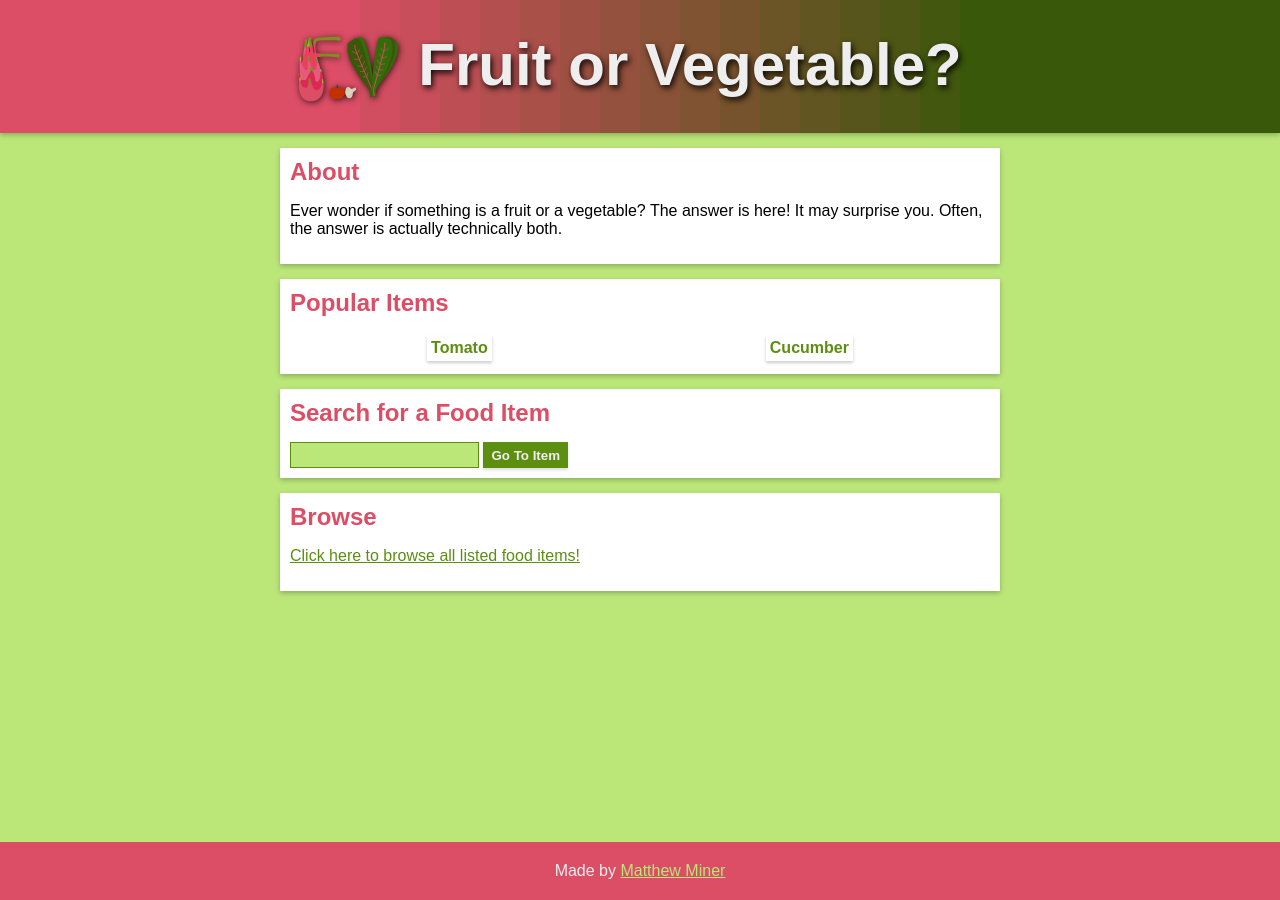
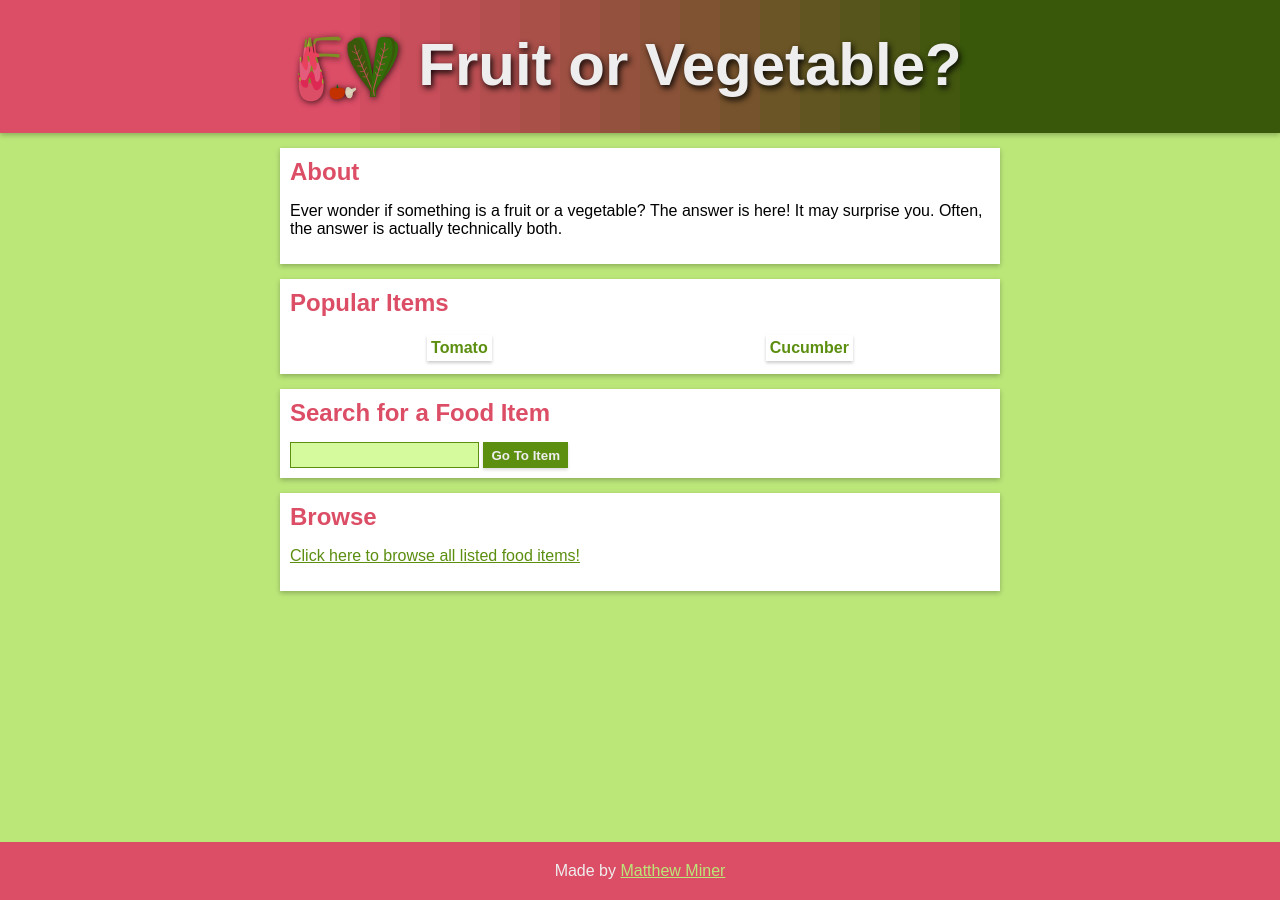
Before and after one commit to mminer237/fruitorvegetable, a Jekyll site: the page built from index.html, in a window 1280 px wide. Built offline with Jekyll 4.4.1, drawn with Linux system fonts in a browser that asks for light colours.

Commit message:
Make input lighter

```diff
--- a/css/style.scss
+++ b/css/style.scss
@@ -7,6 +7,7 @@ $light-primary-color: hsl(353, 100%, 94%);
 $darkish-secondary-color: #39580a;
 $secondary-color: hsl(84, 80%, 31%);
 $lightish-secondary-color: hsl(84, 70%, 69%);
+$light-secondary-color: hsl(84, 90%, 80%);
 :root {
 	--text-color: black;
 	--text-background-color: white;
@@ -107,7 +108,7 @@ a:hover, button:hover {
 	}
 }
 input[type="text"] {
-	background-color: $lightish-secondary-color;
+	background-color: $light-secondary-color;
 	border: 1px solid $secondary-color;
 	padding: 4px 5px;
 }
```
